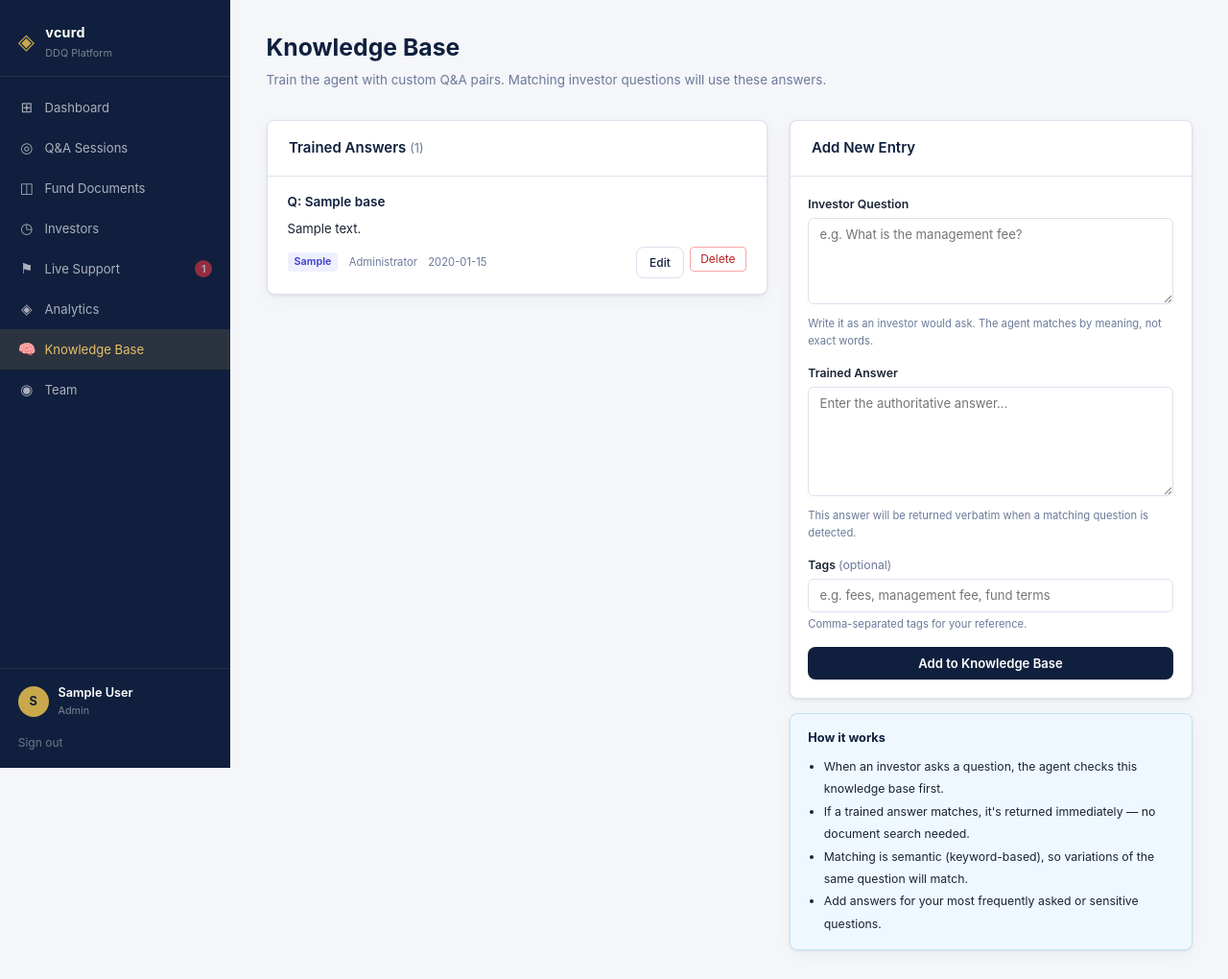
After one commit to gyanjavascript-oss/rag, a Flask app: page /knowledge-base in a window 1280 px wide. The commit adds this page. Shown: the whole page at 96% size. Run offline with Flask 3, Linux system fonts and the light colour scheme; the visitor is signed in with stand-in values (Sample User, id 1); data comes from the database, SQL or seed files in the repository; tables that the repository leaves empty hold one stand-in row (values such as "Sample post").

Commit message:
Add admin knowledge base for training agent Q&A
- database.py: knowledge_base table + kb_fts FTS5 index + CRUD functions
  (add_kb_entry, update_kb_entry, delete_kb_entry, list_kb_entries, search_kb)
- agent.py: check KB before RAG loop; KB match returns high-confidence answer
- app.py: /knowledge-base routes (list, add, edit, delete)
- templates/knowledge_base.html: admin UI with entry list + add/edit form
- templates/base.html: Knowledge Base nav link

Co-Authored-By: Claude Sonnet 4.6 <noreply@anthropic.com>

```diff
--- a/agent.py
+++ b/agent.py
@@ -16,6 +16,7 @@ from database import (
     search_assigned_fund_documents,
     search_investor_documents,
     find_similar_questions,
+    search_kb,
 )
 
 FUND_NAME = os.getenv("FUND_NAME", "the Fund")
@@ -204,6 +205,26 @@ def _build_messages(question: str, conversation_history: list) -> list:
     return messages
 
 
+def _check_knowledge_base(question: str) -> dict | None:
+    """Check admin knowledge base for a trained answer. Returns result dict or None."""
+    kb_hits = search_kb(question, limit=1)
+    if not kb_hits:
+        return None
+    best = kb_hits[0]
+    # BM25 scores are negative; closer to 0 = better match. Use -2.0 as threshold.
+    if best["score"] > -2.0:
+        return None
+    return {
+        "answer": best["answer"],
+        "sources": [{"doc_name": "Knowledge Base", "section": "Admin-trained answer", "excerpt": best["question"]}],
+        "draft_response": f"Thank you for your question.\n\n{best['answer']}\n\nPlease let us know if you need any further clarification.",
+        "themes": ["other"],
+        "confidence": "high",
+        "gaps": None,
+        "_kb_match": True,
+    }
+
+
 def answer_question(
     question: str,
     conversation_history: list,
@@ -212,6 +233,11 @@ def answer_question(
     is_investor: bool = False,
 ) -> dict:
     """Run the DDQ agent. Returns parsed dict with answer, sources, draft_response, themes."""
+    # Check admin knowledge base first
+    kb_result = _check_knowledge_base(question)
+    if kb_result:
+        return kb_result
+
     client = OpenAI()
     messages = _build_messages(question, conversation_history)
 
@@ -261,6 +287,12 @@ def stream_answer(
     Generator yielding SSE-formatted strings.
     Runs tool-use loop first (non-streaming), then yields the final result.
     """
+    # Check admin knowledge base first
+    kb_result = _check_knowledge_base(question)
+    if kb_result:
+        yield f"data: {json.dumps({'type': 'result', 'data': kb_result})}\n\n"
+        return
+
     client = OpenAI()
     messages = _build_messages(question, conversation_history)
 
--- a/app.py
+++ b/app.py
@@ -870,5 +870,67 @@ def api_pending_count():
     return jsonify({"count": db.get_pending_handover_count()})
 
 
+# ── Knowledge Base ─────────────────────────────────────────────────────────────
+
+@app.route("/knowledge-base")
+@login_required
+def knowledge_base():
+    entries = db.list_kb_entries()
+    return render_template(
+        "knowledge_base.html",
+        user=_current_user(),
+        entries=entries,
+        fund_name=os.getenv("FUND_NAME", "DDQ Platform"),
+    )
+
+
+@app.route("/knowledge-base/add", methods=["POST"])
+@login_required
+def kb_add():
+    question = request.form.get("question", "").strip()
+    answer = request.form.get("answer", "").strip()
+    tags = request.form.get("tags", "").strip()
+    if not question or not answer:
+        flash("Question and answer are required.", "error")
+        return redirect(url_for("knowledge_base"))
+    db.add_kb_entry(question, answer, tags, _current_user()["id"])
+    flash("Knowledge base entry added.", "success")
+    return redirect(url_for("knowledge_base"))
+
+
+@app.route("/knowledge-base/<int:entry_id>/edit", methods=["GET", "POST"])
+@login_required
+def kb_edit(entry_id):
+    entry = db.get_kb_entry(entry_id)
+    if not entry:
+        flash("Entry not found.", "error")
+        return redirect(url_for("knowledge_base"))
+    if request.method == "POST":
+        question = request.form.get("question", "").strip()
+        answer = request.form.get("answer", "").strip()
+        tags = request.form.get("tags", "").strip()
+        if not question or not answer:
+            flash("Question and answer are required.", "error")
+        else:
+            db.update_kb_entry(entry_id, question, answer, tags)
+            flash("Entry updated.", "success")
+            return redirect(url_for("knowledge_base"))
+    return render_template(
+        "knowledge_base.html",
+        user=_current_user(),
+        entries=db.list_kb_entries(),
+        edit_entry=entry,
+        fund_name=os.getenv("FUND_NAME", "DDQ Platform"),
+    )
+
+
+@app.route("/knowledge-base/<int:entry_id>/delete", methods=["POST"])
+@login_required
+def kb_delete(entry_id):
+    db.delete_kb_entry(entry_id)
+    flash("Entry deleted.", "success")
+    return redirect(url_for("knowledge_base"))
+
+
 if __name__ == "__main__":
     app.run(debug=True, port=5000)
--- a/templates/base.html
+++ b/templates/base.html
@@ -49,6 +49,9 @@
       </a>
       <a href="{{ url_for('analytics') }}" class="nav-item {% if request.endpoint == 'analytics' %}active{% endif %}">
         <span class="nav-icon">◈</span> Analytics
+      </a>
+      <a href="{{ url_for('knowledge_base') }}" class="nav-item {% if request.endpoint in ['knowledge_base','kb_edit'] %}active{% endif %}">
+        <span class="nav-icon">🧠</span> Knowledge Base
       </a>
       {% if user.role == 'admin' %}
       <a href="{{ url_for('team') }}" class="nav-item {% if request.endpoint == 'team' %}active{% endif %}">
--- /dev/null
+++ b/templates/knowledge_base.html
@@ -0,0 +1,129 @@
+{% extends "base.html" %}
+{% block title %}Knowledge Base{% endblock %}
+
+{% block head %}
+<style>
+.kb-grid { display: grid; grid-template-columns: 1fr 420px; gap: 1.5rem; align-items: start; }
+.kb-entry { padding: 1.1rem 1.4rem; border-bottom: 1px solid var(--border); }
+.kb-entry:last-child { border-bottom: none; }
+.kb-question { font-weight: 600; font-size: .9rem; color: var(--navy); margin-bottom: .4rem; }
+.kb-answer { font-size: .875rem; color: var(--text); white-space: pre-wrap; line-height: 1.6; }
+.kb-meta { font-size: .75rem; color: var(--muted); margin-top: .5rem; display: flex; gap: .75rem; align-items: center; flex-wrap: wrap; }
+.kb-tag { background: #eef0ff; color: #3a3dcc; border-radius: 4px; padding: 1px 7px; font-size: .72rem; font-weight: 600; }
+.kb-actions { display: flex; gap: .4rem; margin-left: auto; }
+.field-group { margin-bottom: 1rem; }
+.field-group label { display: block; font-size: .82rem; font-weight: 600; margin-bottom: .3rem; color: var(--text); }
+.field-group input, .field-group textarea, .field-group select {
+  width: 100%; padding: .55rem .75rem; border: 1px solid var(--border); border-radius: 6px;
+  font-size: .875rem; font-family: inherit; background: var(--surface); color: var(--text);
+  box-sizing: border-box;
+}
+.field-group textarea { resize: vertical; min-height: 90px; }
+.field-group input:focus, .field-group textarea:focus { outline: none; border-color: var(--navy); }
+.field-hint { font-size: .75rem; color: var(--muted); margin-top: .25rem; }
+.empty-state { padding: 3rem; text-align: center; color: var(--muted); }
+.edit-highlight { background: #fffbea; border: 1px solid #f0c040; border-radius: 8px; }
+</style>
+{% endblock %}
+
+{% block content %}
+<div class="page-header">
+  <div>
+    <h1 class="page-title">Knowledge Base</h1>
+    <p class="page-sub">Train the agent with custom Q&amp;A pairs. Matching investor questions will use these answers.</p>
+  </div>
+</div>
+
+<div class="kb-grid">
+
+  <!-- Entries list -->
+  <div class="card">
+    <div class="card-header">
+      <h2 class="card-title">Trained Answers <span style="color:var(--muted);font-weight:400;font-size:.85rem;">({{ entries|length }})</span></h2>
+    </div>
+
+    {% if entries %}
+      {% for e in entries %}
+      <div class="kb-entry {% if edit_entry and edit_entry.id == e.id %}edit-highlight{% endif %}">
+        <div class="kb-question">Q: {{ e.question }}</div>
+        <div class="kb-answer">{{ e.answer }}</div>
+        <div class="kb-meta">
+          {% if e.tags %}
+            {% for tag in e.tags.split(',') %}
+              {% set t = tag.strip() %}
+              {% if t %}<span class="kb-tag">{{ t }}</span>{% endif %}
+            {% endfor %}
+          {% endif %}
+          <span>{{ e.created_by_name or '—' }}</span>
+          <span>{{ e.updated_at[:10] }}</span>
+          <div class="kb-actions">
+            <a href="{{ url_for('kb_edit', entry_id=e.id) }}" class="btn-outline btn-sm">Edit</a>
+            <form method="POST" action="{{ url_for('kb_delete', entry_id=e.id) }}"
+                  onsubmit="return confirm('Delete this entry?')" style="display:inline;">
+              <button class="btn-danger-sm">Delete</button>
+            </form>
+          </div>
+        </div>
+      </div>
+      {% endfor %}
+    {% else %}
+      <div class="empty-state">
+        <div style="font-size:2rem;margin-bottom:.5rem;">🧠</div>
+        <p>No entries yet. Add your first trained answer on the right.</p>
+      </div>
+    {% endif %}
+  </div>
+
+  <!-- Add / Edit form -->
+  <div>
+    <div class="card {% if edit_entry %}edit-highlight{% endif %}">
+      <div class="card-header">
+        <h2 class="card-title">{% if edit_entry %}Edit Entry{% else %}Add New Entry{% endif %}</h2>
+        {% if edit_entry %}
+        <a href="{{ url_for('knowledge_base') }}" class="btn-outline btn-sm">Cancel</a>
+        {% endif %}
+      </div>
+      <form method="POST"
+            action="{% if edit_entry %}{{ url_for('kb_edit', entry_id=edit_entry.id) }}{% else %}{{ url_for('kb_add') }}{% endif %}"
+            style="padding: 1.25rem;">
+
+        <div class="field-group">
+          <label>Investor Question</label>
+          <textarea name="question" placeholder="e.g. What is the management fee?" required>{% if edit_entry %}{{ edit_entry.question }}{% endif %}</textarea>
+          <div class="field-hint">Write it as an investor would ask. The agent matches by meaning, not exact words.</div>
+        </div>
+
+        <div class="field-group">
+          <label>Trained Answer</label>
+          <textarea name="answer" rows="6" placeholder="Enter the authoritative answer…" required>{% if edit_entry %}{{ edit_entry.answer }}{% endif %}</textarea>
+          <div class="field-hint">This answer will be returned verbatim when a matching question is detected.</div>
+        </div>
+
+        <div class="field-group">
+          <label>Tags <span style="color:var(--muted);font-weight:400;">(optional)</span></label>
+          <input type="text" name="tags" placeholder="e.g. fees, management fee, fund terms"
+                 value="{% if edit_entry %}{{ edit_entry.tags }}{% endif %}">
+          <div class="field-hint">Comma-separated tags for your reference.</div>
+        </div>
+
+        <button type="submit" class="btn-primary" style="width:100%;">
+          {% if edit_entry %}Save Changes{% else %}Add to Knowledge Base{% endif %}
+        </button>
+      </form>
+    </div>
+
+    <div class="card" style="margin-top:1rem;background:#f0f8ff;border-color:#bee3f8;">
+      <div style="padding:1rem 1.25rem;">
+        <h4 style="margin:0 0 .5rem;font-size:.85rem;color:var(--navy);">How it works</h4>
+        <ul style="font-size:.82rem;color:var(--text);padding-left:1.1rem;line-height:1.9;margin:0;">
+          <li>When an investor asks a question, the agent checks this knowledge base first.</li>
+          <li>If a trained answer matches, it's returned immediately — no document search needed.</li>
+          <li>Matching is semantic (keyword-based), so variations of the same question will match.</li>
+          <li>Add answers for your most frequently asked or sensitive questions.</li>
+        </ul>
+      </div>
+    </div>
+  </div>
+
+</div>
+{% endblock %}
```
Also changed, not shown: database.py (+100 -0 lines), .claude/settings.local.json, 1 other file.
